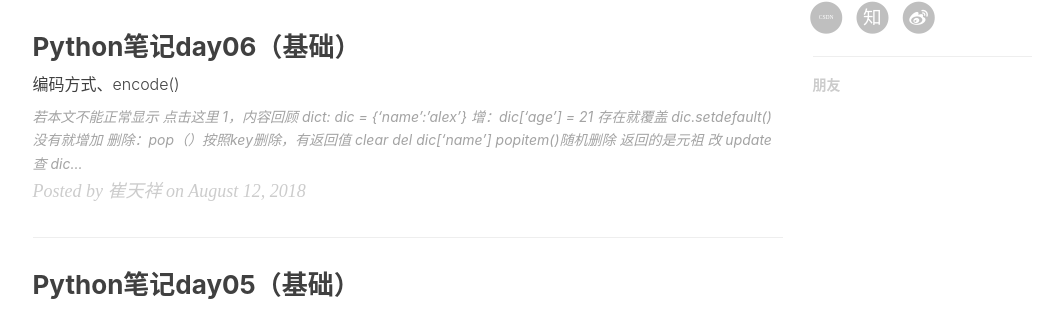
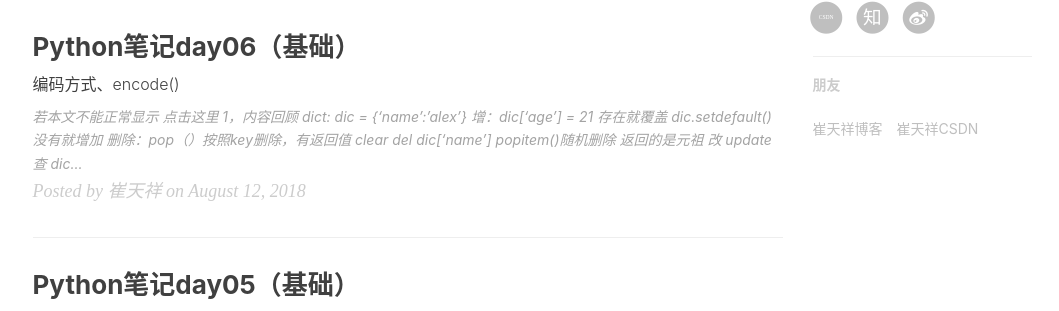
Before and after one commit to cuitianxiang100/cuitianxiang100.github.io, a Jekyll site: the page built from index.html, in a window 1280 px wide and 900 px high, scrolled down 773 px. Shown: the part 140-451 px from the top of the window, without its empty margins (135-1194 px from the left). Built offline with Jekyll 4.4.1, drawn with Linux system fonts in a browser that asks for light colours; nearby versions of some CDN libraries; the list of posts is cut into pages by our own code; comment, search, counter and statistics services are not loaded.

Commit message:
Update _config.yml

```diff
--- a/_config.yml
+++ b/_config.yml
@@ -66,7 +66,7 @@ netease_comment: false
 
 # Google Analytics
 ga_track_id: 'UA-49627206-1'            # Format: UA-xxxxxx-xx
-ga_domain: dspwj.cn
+ga_domain: outstand.top
 
 
 
@@ -92,11 +92,11 @@ service-worker: true
 # Friends
 friends: [
     {
-    #     title: "Su",
-    #     href: "http://su.gallery/"
-    # },{
-   #     title: "乱序",
-    #    href: "http://mida.re/"
+        title: "崔天祥博客",
+        href: "http://dspwj.cn/"
+    },{
+        title: "崔天祥CSDN",
+       href: "https://blog.csdn.net/qq_34755081"
     #},{
     #    title: "前端外刊评论",
     #    href: "http://qianduan.guru/"
```
